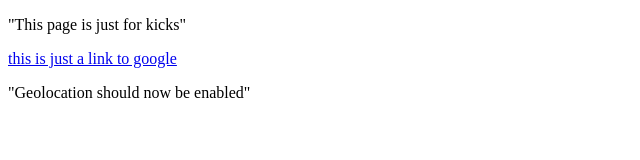
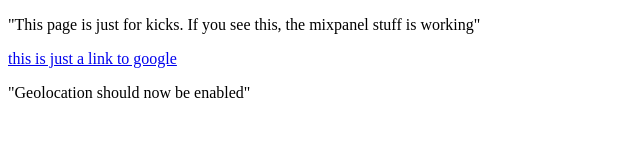
Before and after one commit to IanWoods1993/ianwoods1993.github.io, a plain HTML site: page index.html in a window 1280 px wide. Shown: the whole page, without its empty margins (0-640 px from the left). Drawn offline with Linux system fonts and the light colour scheme.

Commit message:
Update index.html

```diff
--- a/index.html
+++ b/index.html
@@ -9,7 +9,7 @@ mixpanel.init("004cc66245fbaba3290f659d640caea3");</script><!-- end Mixpanel -->
    </script>
   </head>
   <body>
-    <p> "This page is just for kicks" </p>
+    <p> "This page is just for kicks. If you see this, the mixpanel stuff is working" </p>
 		<a href="https://www.google.com">this is just a link to google</a>
 		<p> "Geolocation should now be enabled" </p>
 	</body>
```
